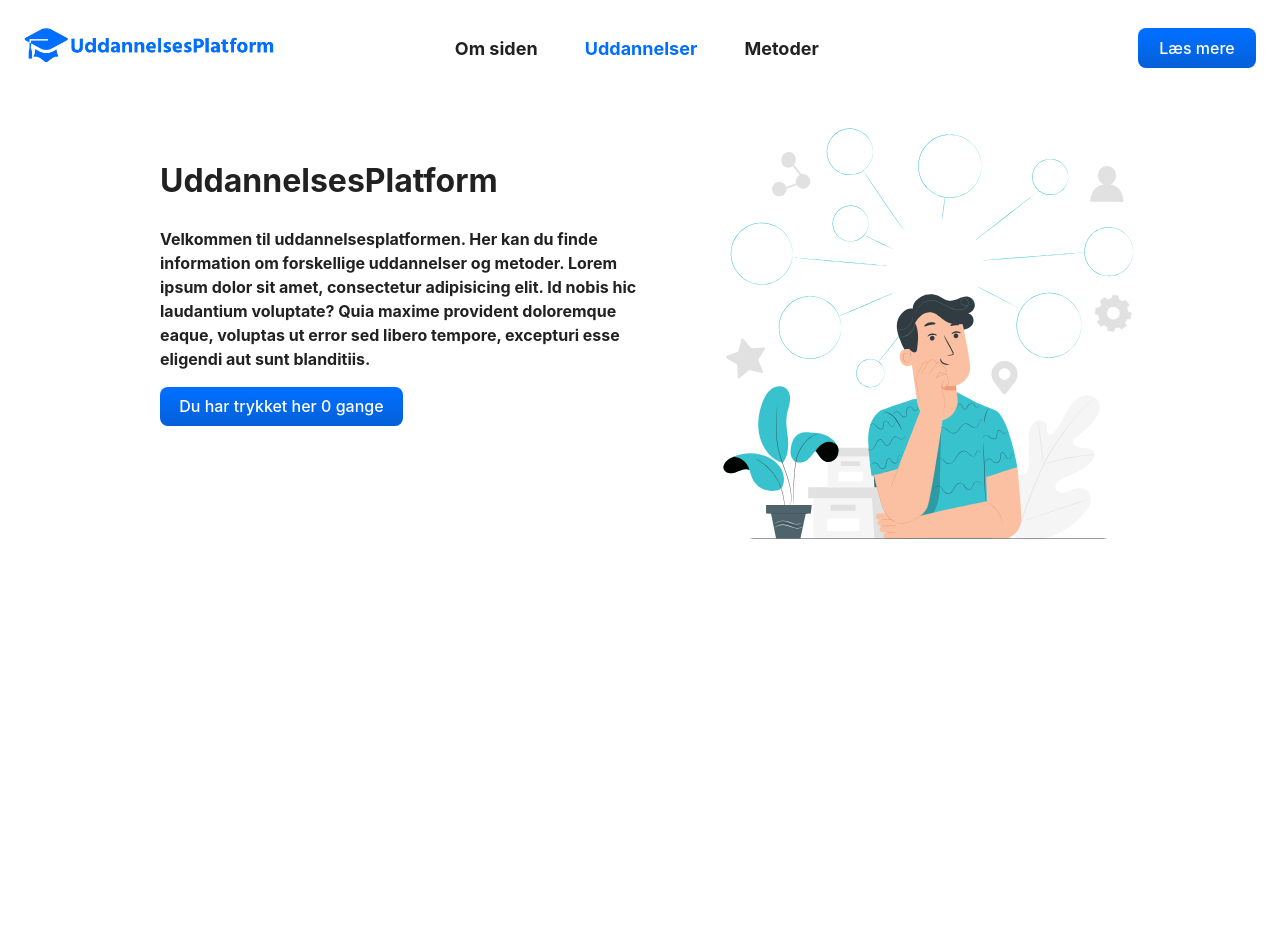
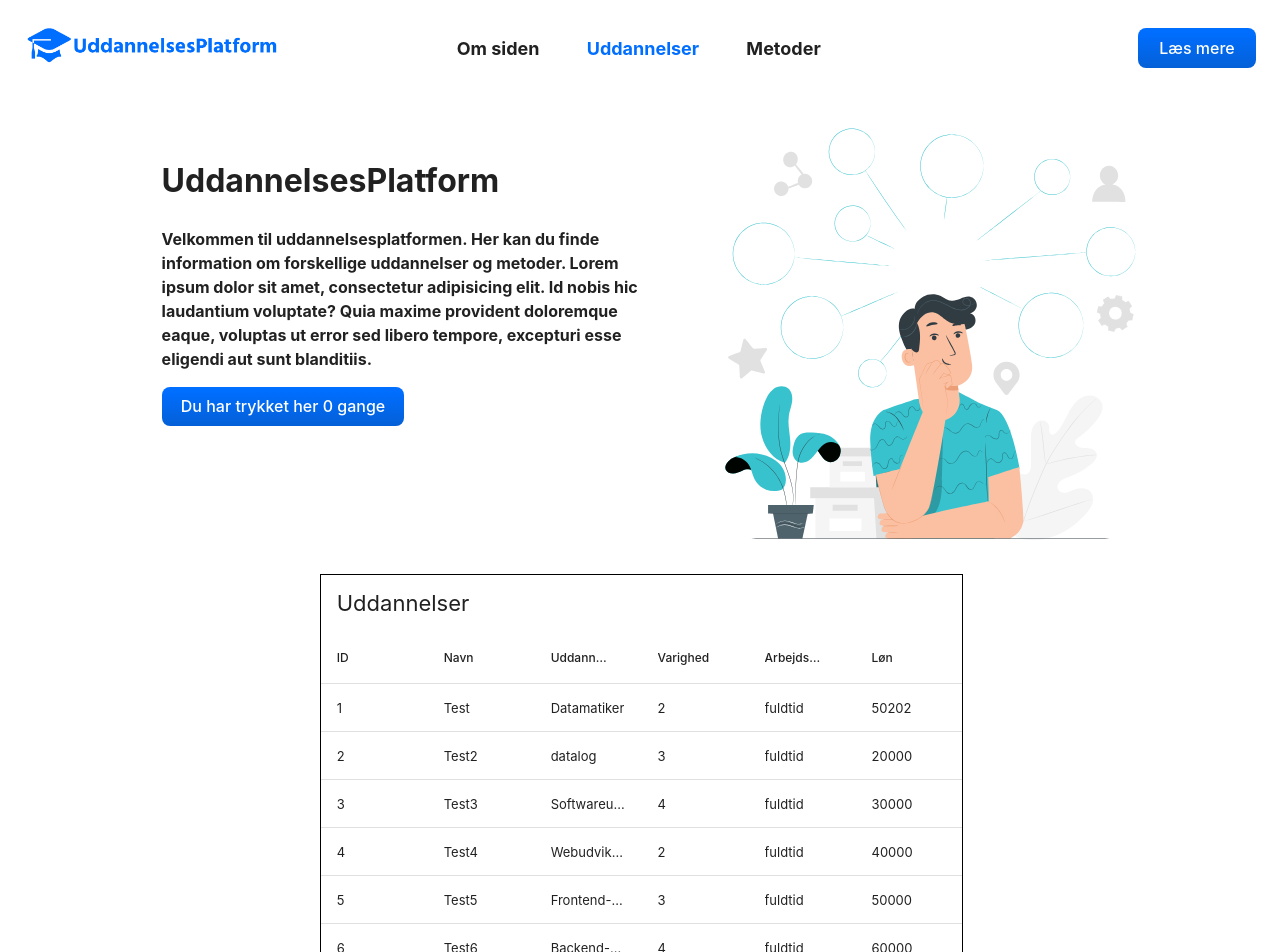
Before and after one commit to P2-API/Education-Platform, a React (Vite) app: page / in a window 1280 px wide. Shown: the top 952 px of the page. Before the commit the page ends 800 px from the top, so only its background shows below. Built offline with nearby package versions, Linux system fonts and the light colour scheme.

Commit message:
Added react-data-table-component

```diff
--- a/Frontend/pages/Homepage.tsx
+++ b/Frontend/pages/Homepage.tsx
@@ -1,11 +1,113 @@
 import { useState } from "react";
 import Lottie from "lottie-react";
 import animationData from "../assets/animation.json";
+import DataTable, { TableColumn } from "react-data-table-component";
 
+type DataRow = {
+  id: number;
+  name: string;
+  løn: number;
+  uddannelse: string;
+  varighed: number;
+  arbejdstid: string;
+};
 const Homepage = () => {
   const [count, setCount] = useState(0);
 
+  const columns: TableColumn<DataRow>[] = [
+    { name: "ID", selector: (row) => row.id, sortable: true },
+    { name: "Navn", selector: (row) => row.name, sortable: true },
+    { name: "Uddannelse", selector: (row) => row.uddannelse, sortable: true },
+    { name: "Varighed", selector: (row) => row.varighed, sortable: true },
+    { name: "Arbejdstid", selector: (row) => row.arbejdstid, sortable: true },
+    { name: "Løn", selector: (row) => row.løn, sortable: true },
+  ];
+
+  const data: DataRow[] = [
+    {
+      id: 1,
+      name: "Test",
+      løn: 50202,
+      uddannelse: "Datamatiker",
+      varighed: 2,
+      arbejdstid: "fuldtid",
+    },
+    {
+      id: 2,
+      name: "Test2",
+      løn: 20000,
+      uddannelse: "datalog",
+      varighed: 3,
+      arbejdstid: "fuldtid",
+    },
+    {
+      id: 3,
+      name: "Test3",
+      løn: 30000,
+      uddannelse: "Softwareudvikler",
+      varighed: 4,
+      arbejdstid: "fuldtid",
+    },
+    {
+      id: 4,
+      name: "Test4",
+      løn: 40000,
+      uddannelse: "Webudvikler",
+      varighed: 2,
+      arbejdstid: "fuldtid",
+    },
+    {
+      id: 5,
+      name: "Test5",
+      løn: 50000,
+      uddannelse: "Frontend-udvikler",
+      varighed: 3,
+      arbejdstid: "fuldtid",
+    },
+    {
+      id: 6,
+      name: "Test6",
+      løn: 60000,
+      uddannelse: "Backend-udvikler",
+      varighed: 4,
+      arbejdstid: "fuldtid",
+    },
+    {
+      id: 7,
+      name: "Test7",
+      løn: 70000,
+      uddannelse: "Fullstack-udvikler",
+      varighed: 5,
+      arbejdstid: "fuldtid",
+    },
+    {
+      id: 8,
+      name: "Test8",
+      løn: 80000,
+      uddannelse: "Systemudvikler",
+      varighed: 3,
+      arbejdstid: "fuldtid",
+    },
+    {
+      id: 9,
+      name: "Test9",
+      løn: 90000,
+      uddannelse: "App-udvikler",
+      varighed: 2,
+      arbejdstid: "fuldtid",
+    },
+    {
+      id: 10,
+      name: "Test10",
+      løn: 100000,
+      uddannelse: "Mobile-udvikler",
+      varighed: 4,
+      arbejdstid: "fuldtid",
+    },
+  ];
+
   return (
+    <>
       <div
         style={{
           display: "flex",
@@ -16,12 +118,11 @@ const Homepage = () => {
       >
         <div style={{ margin: "3em", width: "30em" }}>
           <h1>UddannelsesPlatform</h1>
-
           <p>
             Velkommen til uddannelsesplatformen. Her kan du finde information om
             forskellige uddannelser og metoder. Lorem ipsum dolor sit amet,
-          consectetur adipisicing elit. Id nobis hic laudantium voluptate? Quia
-          maxime provident doloremque eaque, voluptas ut error sed libero
+            consectetur adipisicing elit. Id nobis hic laudantium voluptate?
+            Quia maxime provident doloremque eaque, voluptas ut error sed libero
             tempore, excepturi esse eligendi aut sunt blanditiis.
           </p>
           <button onClick={() => setCount((count) => count + 1)}>
@@ -33,6 +134,12 @@ const Homepage = () => {
           style={{ width: "30em", minWidth: "360px" }}
         />
       </div>
+      <div style={{ display: "flex", width: "100%", justifyContent: "center" }}>
+        <div style={{ border: "1px solid black" }}>
+          <DataTable title={"Uddannelser"} columns={columns} data={data} />
+        </div>
+      </div>
+    </>
   );
 };
 
--- a/package.json
+++ b/package.json
@@ -12,9 +12,11 @@
   "dependencies": {
     "lottie-react": "^2.4.0",
     "react": "^18.2.0",
+    "react-data-table-component": "^7.6.2",
     "react-dom": "^18.2.0",
     "react-router": "^6.22.3",
-    "react-router-dom": "^6.22.3"
+    "react-router-dom": "^6.22.3",
+    "styled-components": "^6.1.8"
   },
   "devDependencies": {
     "@types/node": "^20.11.27",
--- a/src/App.tsx
+++ b/src/App.tsx
@@ -4,7 +4,7 @@ import { Routes, Route } from "react-router-dom";
 
 function App() {
   return (
-    <div style={{ margin: "1em", marginTop: "0em" }}>
+    <div style={{ margin: "1em", marginTop: "0em", marginLeft: "1.2em" }}>
       <Navbar />
 
       <Routes>
--- a/src/index.css
+++ b/src/index.css
@@ -2,7 +2,7 @@
   font-family: Inter, system-ui, Avenir, Helvetica, Arial, sans-serif;
   line-height: 1.5;
   font-weight: 400;
-
+  overflow-y: scroll;
   color: rgba(0, 0, 0, 0.87);
   background-color: #ffffff;
 
@@ -12,7 +12,24 @@
   -moz-osx-font-smoothing: grayscale;
 }
 
+/* This applies to all scrollable elements */
+::-webkit-scrollbar {
+  width: 10px; /* width of the entire scrollbar */
+}
 
+::-webkit-scrollbar-track {
+  background: #f1f1f100; /* color of the tracking area */
+}
+
+::-webkit-scrollbar-thumb {
+  background: #88888800; /* color of the scroll thumb */
+  border-radius: 20px; /* roundness of the scroll thumb */
+}
+
+/* change color on hover */
+::-webkit-scrollbar-thumb:hover {
+  background: #555;
+}
 button {
   border-radius: 0.5em;
   border: none;
```
Also changed, not shown: 1 other file (tests, documents, lock files or other folders). Lines whose indentation alone changed are shown as unchanged.
